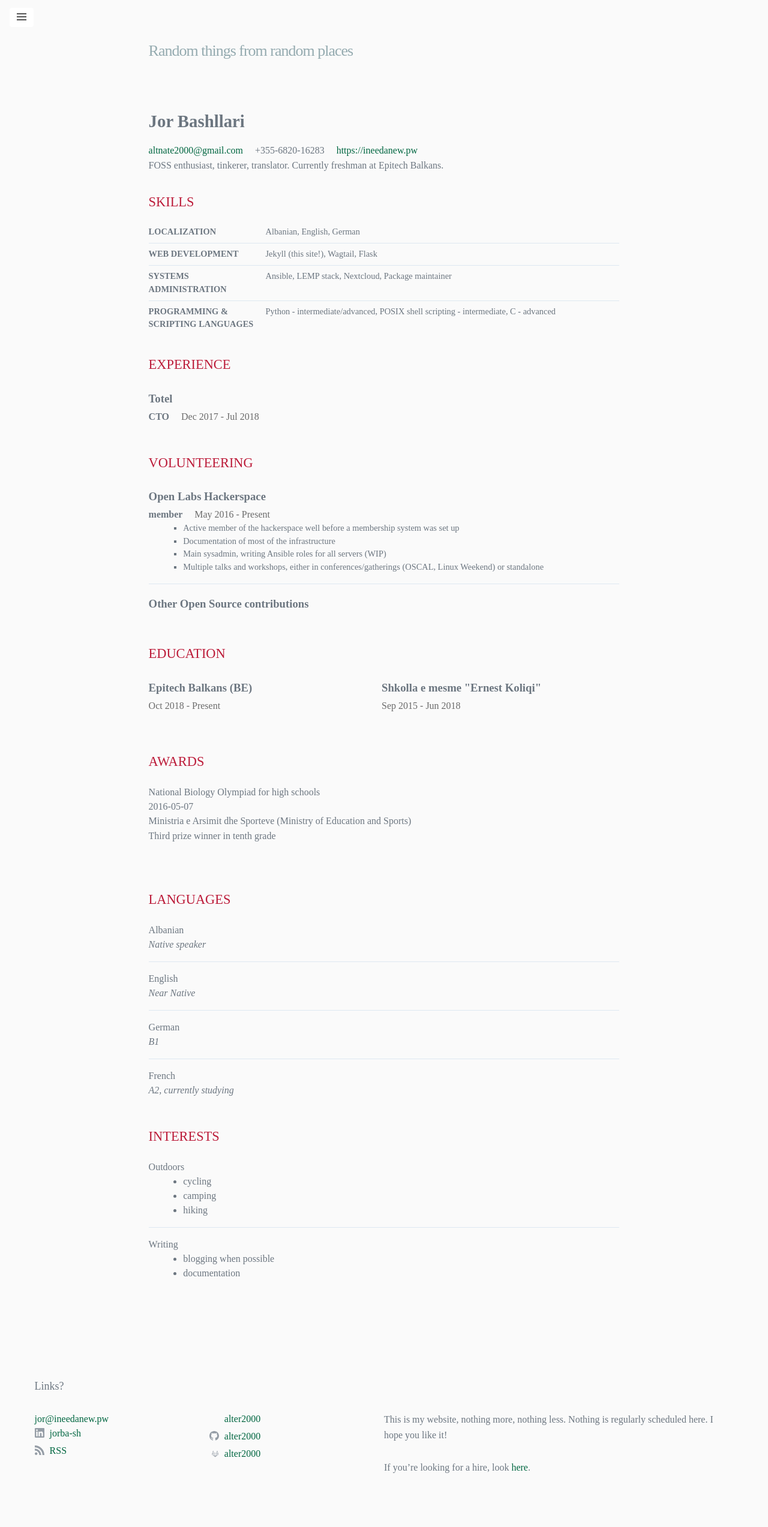
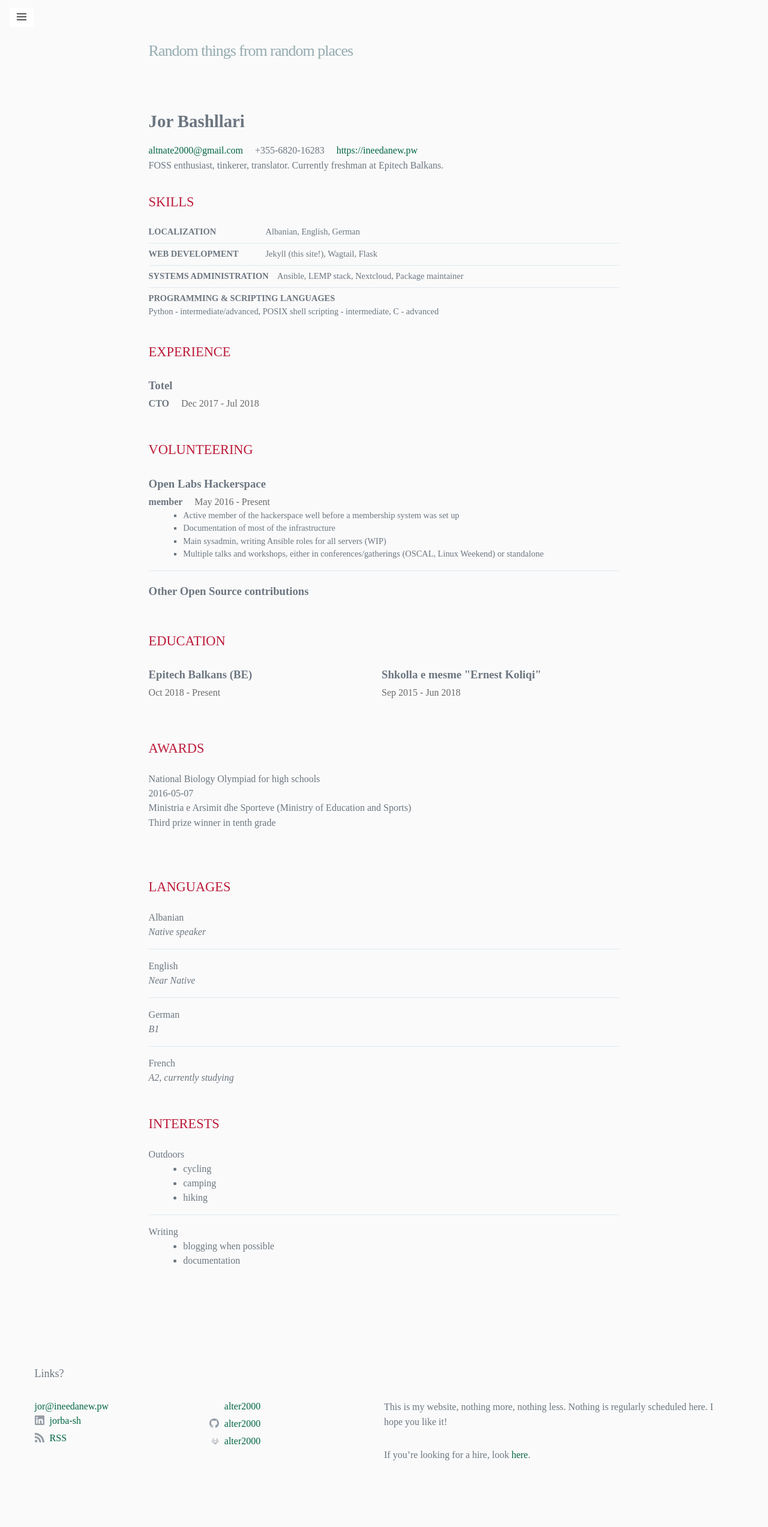
Before and after one commit to alter2000/alter2000.github.io, a Jekyll site: the page built from resume.html, in a window 1280 px wide. Shown: the whole page at 60% size. Built offline with Jekyll 4.4.1, drawn with Linux system fonts in a browser that asks for light colours; after the commit the page ends 2525 px from its top, so only the background shows below that.

Commit message:
resume: fix overlap in skills

```diff
--- a/assets/css/resume.css
+++ b/assets/css/resume.css
@@ -95,7 +95,7 @@ section h2 {
 	display: inline-block;
 	text-transform: uppercase;
 	margin: 0 1em 0 0;
-	width: 23%;
+	min-width: 23%;
 	vertical-align: top;
 }
 
```
